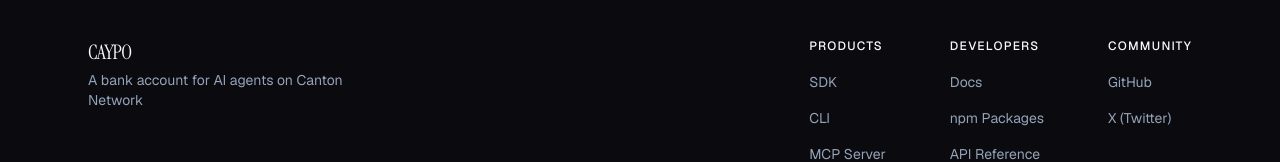
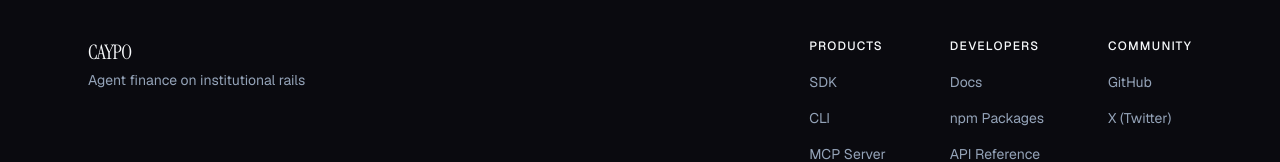
Before and after one commit to anilkaracay/Caypo, a Next.js app in the folder apps/web/: page / in a window 1280 px wide. Shown: the part 5239-5401 px from the top of the page. Built offline with nearby package versions, Linux system fonts and the light colour scheme.

Commit message:
Rebrand: 'A bank account for AI agents' → 'Agent finance on institutional rails'

```diff
--- a/apps/web/src/app/layout.tsx
+++ b/apps/web/src/app/layout.tsx
@@ -19,11 +19,11 @@
 });
 
 export const metadata: Metadata = {
-  title: "CAYPO — A bank account for AI agents on Canton Network",
+  title: "CAYPO — Agent finance on institutional rails",
   description:
     "Five accounts. One SDK. Zero friction. Checking, savings, credit, exchange, and investment for AI agents — powered by USDCx and the Machine Payments Protocol.",
   openGraph: {
-    title: "CAYPO — A bank account for AI agents on Canton Network",
+    title: "CAYPO — Agent finance on institutional rails",
     description:
       "Five accounts. One SDK. Zero friction. AI agent banking on Canton Network with USDCx and MPP.",
     url: "https://caypo.xyz",
--- a/apps/web/src/components/Footer.tsx
+++ b/apps/web/src/components/Footer.tsx
@@ -35,7 +35,7 @@
               CAYPO
             </p>
             <p className="text-sm text-muted mt-1 max-w-[260px]">
-              A bank account for AI agents on Canton Network
+              Agent finance on institutional rails
             </p>
           </div>
 
--- a/package.json
+++ b/package.json
@@ -1,7 +1,7 @@
 {
   "name": "caypo",
   "private": true,
-  "description": "A bank account for AI agents on Canton Network",
+  "description": "Agent finance on institutional rails",
   "author": "Cayvox Labs <dev@caypo.xyz>",
   "homepage": "https://github.com/anilkaracay/Caypo",
   "repository": { "type": "git", "url": "https://github.com/anilkaracay/Caypo.git" },
--- a/packages/cli/src/helpers/format.ts
+++ b/packages/cli/src/helpers/format.ts
@@ -13,7 +13,7 @@
 export const dim = (text: string) => chalk.dim(text);
 
 export function banner(): void {
-  console.log(chalk.cyan.bold("\n  CAYPO") + chalk.gray(" — A bank account for AI agents on Canton Network\n"));
+  console.log(chalk.cyan.bold("\n  CAYPO") + chalk.gray(" — Agent finance on institutional rails\n"));
 }
 
 export function keyValue(key: string, val: string): void {
--- a/packages/cli/src/index.ts
+++ b/packages/cli/src/index.ts
@@ -25,7 +25,7 @@
 
 program
   .name("caypo")
-  .description("CAYPO — A bank account for AI agents on Canton Network")
+  .description("CAYPO — Agent finance on institutional rails")
   .version(CANTON_CLI_VERSION, "-v, --version")
   // Setup
   .addCommand(initCommand)
--- a/packages/gateway/src/index.ts
+++ b/packages/gateway/src/index.ts
@@ -24,7 +24,7 @@
 app.get("/", (c) => {
   return c.json({
     name: "CAYPO MPP Gateway",
-    description: "A bank account for AI agents on Canton Network",
+    description: "Agent finance on institutional rails",
     version: CANTON_GATEWAY_VERSION,
     docs: "/api/services",
     discovery: "/llms.txt",
--- a/packages/gateway/src/routes/discovery.ts
+++ b/packages/gateway/src/routes/discovery.ts
@@ -33,7 +33,7 @@
   app.get("/llms.txt", (c) => {
     const lines: string[] = [
       "# CAYPO MPP Gateway",
-      "# A bank account for AI agents on Canton Network",
+      "# Agent finance on institutional rails",
       "# Payment: Canton CIP-56 TransferPreapproval (USDCx)",
       "",
       `> Total services: ${services.length}`,
--- a/packages/mcp/src/prompts/index.ts
+++ b/packages/mcp/src/prompts/index.ts
@@ -420,7 +420,7 @@
 
   // 18
   prompt("onboarding", "New user guide — explain CAYPO features and walk through setup",
-    `Welcome to CAYPO — your bank account for AI agents on Canton Network!
+    `Welcome to CAYPO — your agent finance platform on Canton Network!
 
 Let me walk you through everything. Use these tools to explore:
 
```
Also changed, not shown: packages/cli/README.md, 2 other files (tests, documents, lock files or other folders).
